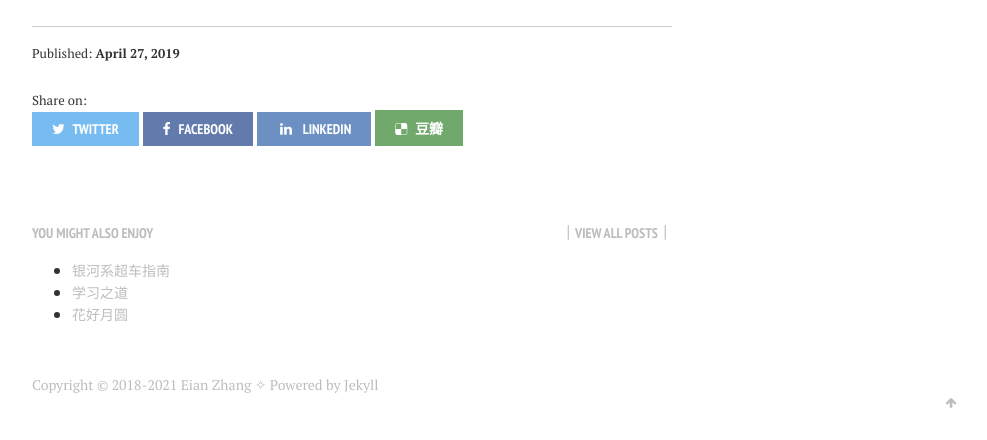
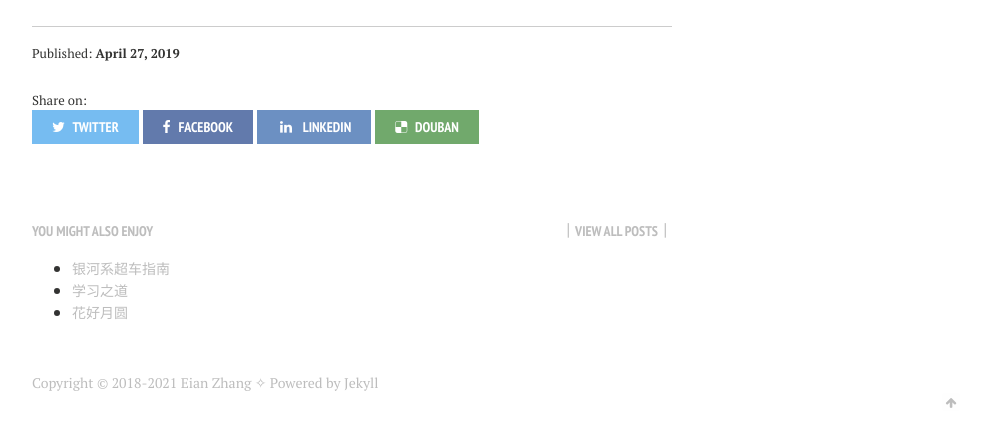
Before and after one commit to jarynzhang/eianzhang.github.io, a Jekyll site: the page built from _posts/2019-04-27-更好的现在.md, in a window 1280 px wide and 900 px high, scrolled down 2653 px. Shown: the part 457-897 px from the top of the window, without its empty margins (288-1275 px from the left). Built offline with Jekyll 4.4.1, drawn with Linux system fonts in a browser that asks for light colours; nearby versions of some CDN libraries; our own code applies the rules of GitHub Pages for plain Markdown files.

Commit message:
4.64 tuoxie

```diff
--- a/_includes/_social-share.html
+++ b/_includes/_social-share.html
@@ -11,7 +11,7 @@
       <a href="https://www.linkedin.com/shareArticle?mini=true&url={{ site.url }}{{ page.url }}" class="linkedin" title="Share on linkedin"><i class="fa fa-fw fa-linkedin"></i><span> LinkedIn</span></a>
     </li>
     <li>
-      <a href="https://www.douban.com/recommend/?url={{ site.url }}{{ page.url }}" class="douban" title="Share on douban"><i class="fa fa-delicious"></i><span> 豆瓣</span></a>
+      <a href="https://www.douban.com/recommend/?url={{ site.url }}{{ page.url }}" class="douban" title="Share on douban"><i class="fa fa-delicious"></i><span> Douban</span></a>
     </li>
   </ul>
 </div><!-- /.social-share -->
```
